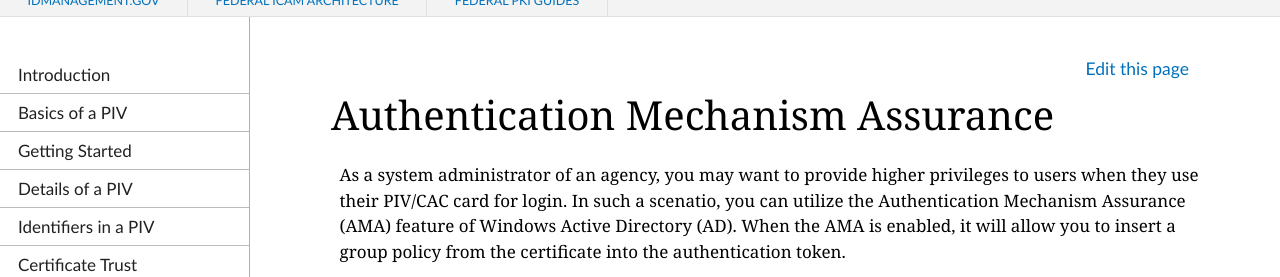
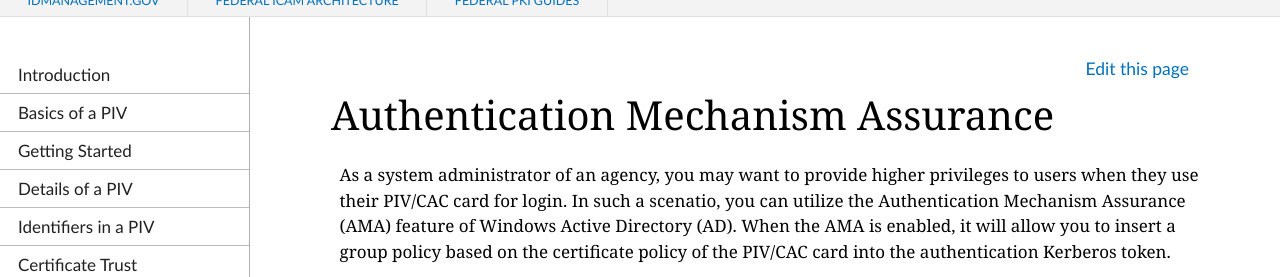
Before and after one commit to GSA/piv-guides, a Jekyll site: the page built from _networkconfig/10_AMA.md, in a window 1280 px wide and 900 px high, cut to the strip 104-381 px from the top of the window. Built offline with Jekyll 4.4.1, drawn with Linux system fonts in a browser that asks for light colours; nearby versions of some CDN libraries.

Commit message:
Update 10_AMA.md
I updated the introduction to include the group membership is based on the certificate policy when authenticating.

```diff
--- a/_networkconfig/10_AMA.md
+++ b/_networkconfig/10_AMA.md
@@ -5,7 +5,7 @@ collection: networkconfig
 permalink: networkconfig/AMA/
 ---
 
-As a system administrator of an agency, you may want to provide higher privileges to users when they use their PIV/CAC card for login. In such a scenatio, you can utilize the Authentication Mechanism Assurance (AMA) feature of Windows Active Directory (AD). When the AMA is enabled, it will allow you to insert a group policy from the certificate into the authentication token.
+As a system administrator of an agency, you may want to provide higher privileges to users when they use their PIV/CAC card for login. In such a scenatio, you can utilize the Authentication Mechanism Assurance (AMA) feature of Windows Active Directory (AD). When the AMA is enabled, it will allow you to insert a group policy based on the certificate policy of the PIV/CAC card into the authentication Kerberos token.
 
 {% include info-alert.html content=" AMA does not offer an option to require a specific login method (e.g., PIV login)." %}
 
```
